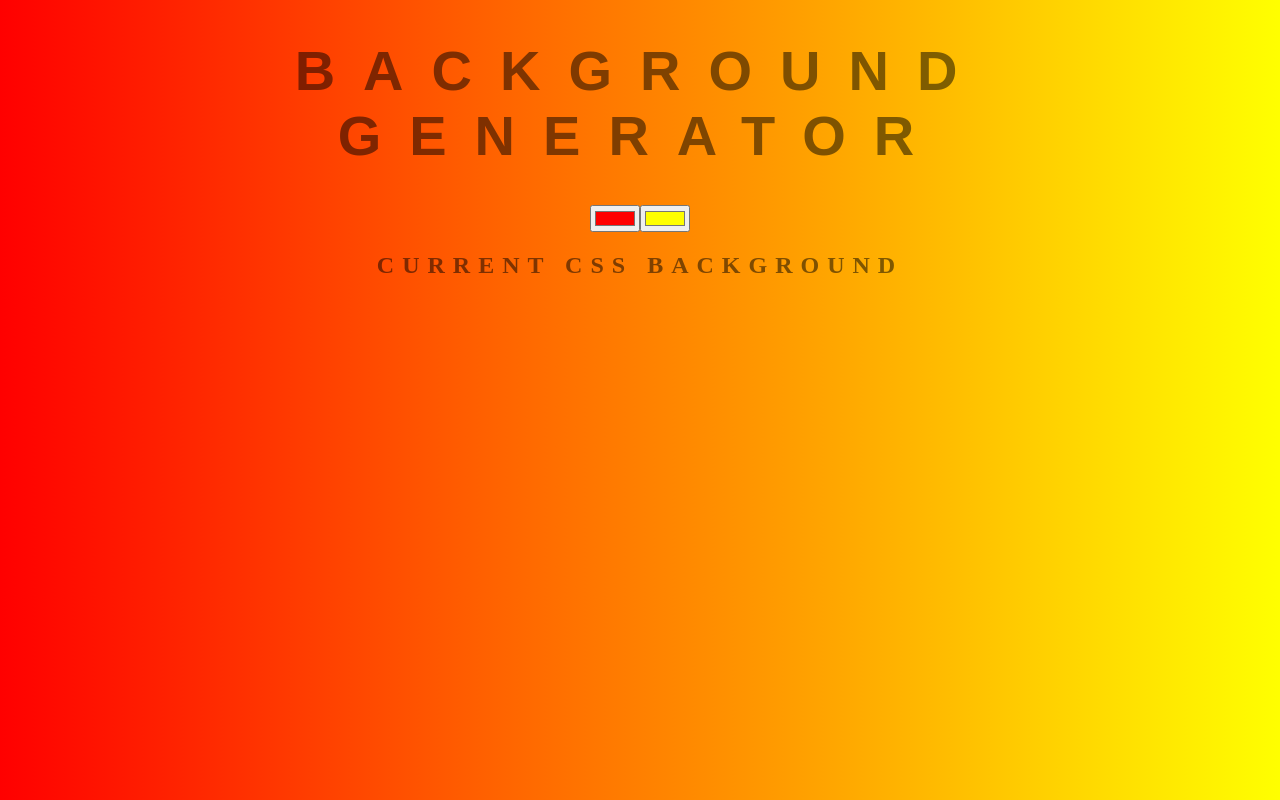
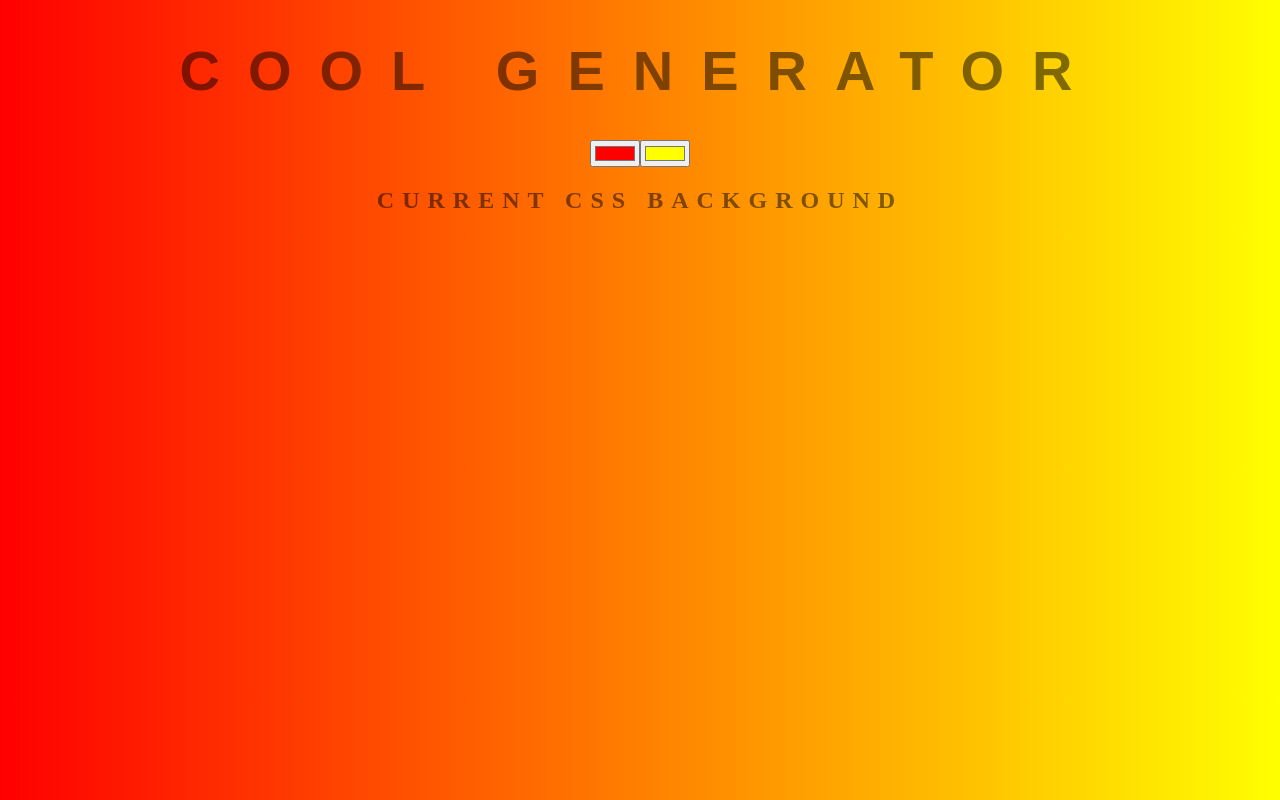
Before and after one commit to praveenmega/background-generator, a plain HTML site: page index.html in a window 1280 px wide. Drawn offline with Linux system fonts and the light colour scheme.

Commit message:
changing title

```diff
--- a/index.html
+++ b/index.html
@@ -5,7 +5,7 @@
 	<link rel="stylesheet" type="text/css" href="style.css">
 </head>
 <body id="b1">
-	<h1>Background Generator</h1>
+	<h1>cool Generator</h1>
 	<input type="color" id="color1" value="#FF0000"><input type="color" id="color2" value="#FFFF00">
 	<h2>Current CSS Background</h2>
 	<h3></h3>
```
